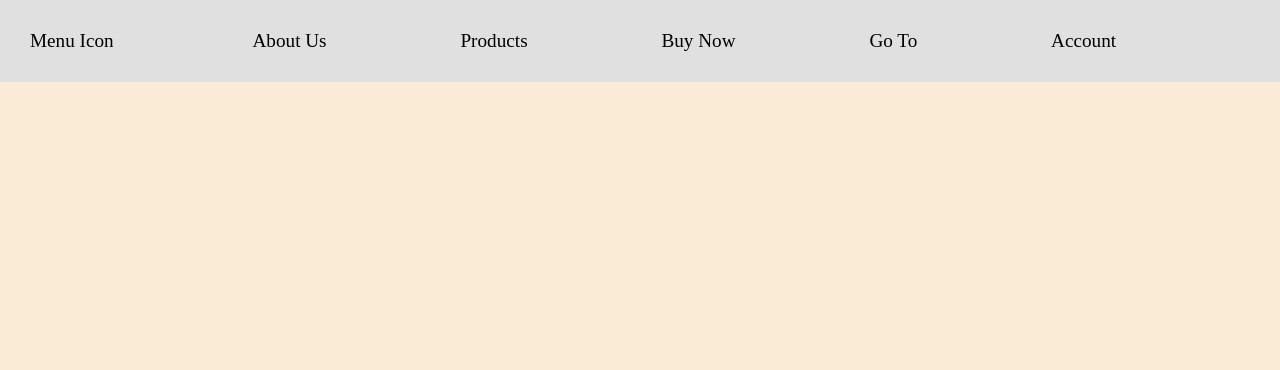
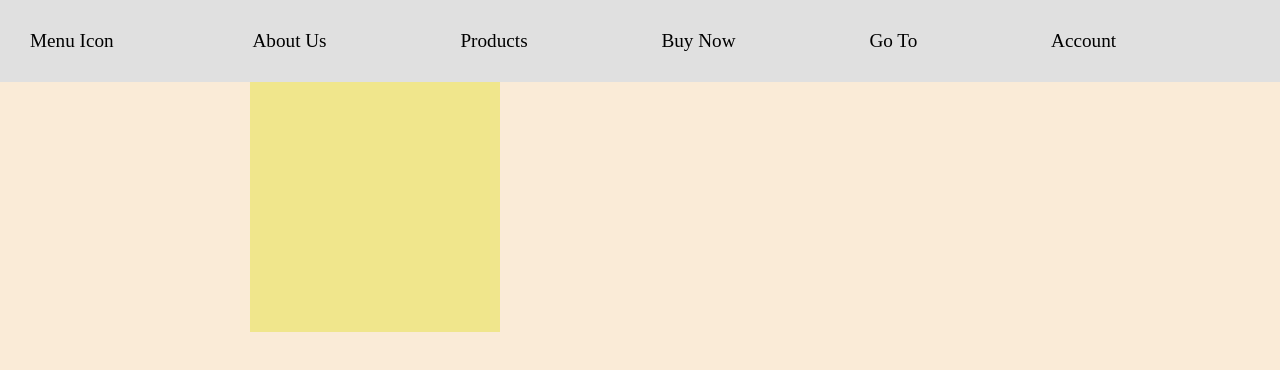
Before and after one commit to sachinspeaks/CSS, a plain HTML site: page index.html in a window 1280 px wide. Drawn offline with Linux system fonts and the light colour scheme.

Commit message:
added Js

```diff
--- a/index.html
+++ b/index.html
@@ -21,7 +21,9 @@
         </div>
         <div class="left-panel"></div>
         <div class="footer"></div>
-        <div class="body"></div>
+        <div class="main-body">
+          <div class="test-box"></div>
+        </div>
       </div>
     </div>
   </body>
--- a/style.css
+++ b/style.css
@@ -36,3 +36,16 @@ body {
 .item:hover {
   scale: 1.2;
 }
+
+.main-body {
+  width: 500px;
+}
+
+.test-box {
+  height: 250px;
+  width: 250px;
+  background-color: khaki;
+  position: relative;
+  top: 50%;
+  left: 50%;
+}
```
Also changed, not shown: test.js (added, +28 -0 lines).
